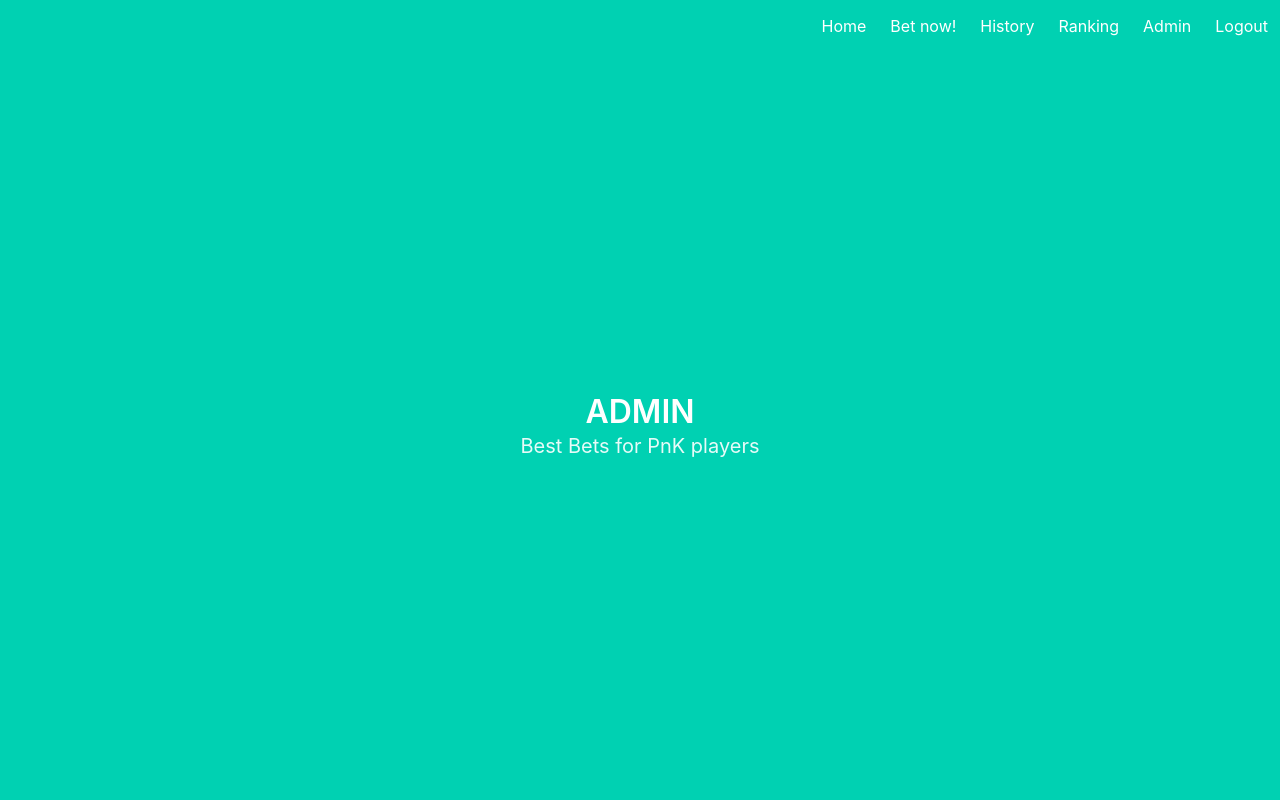
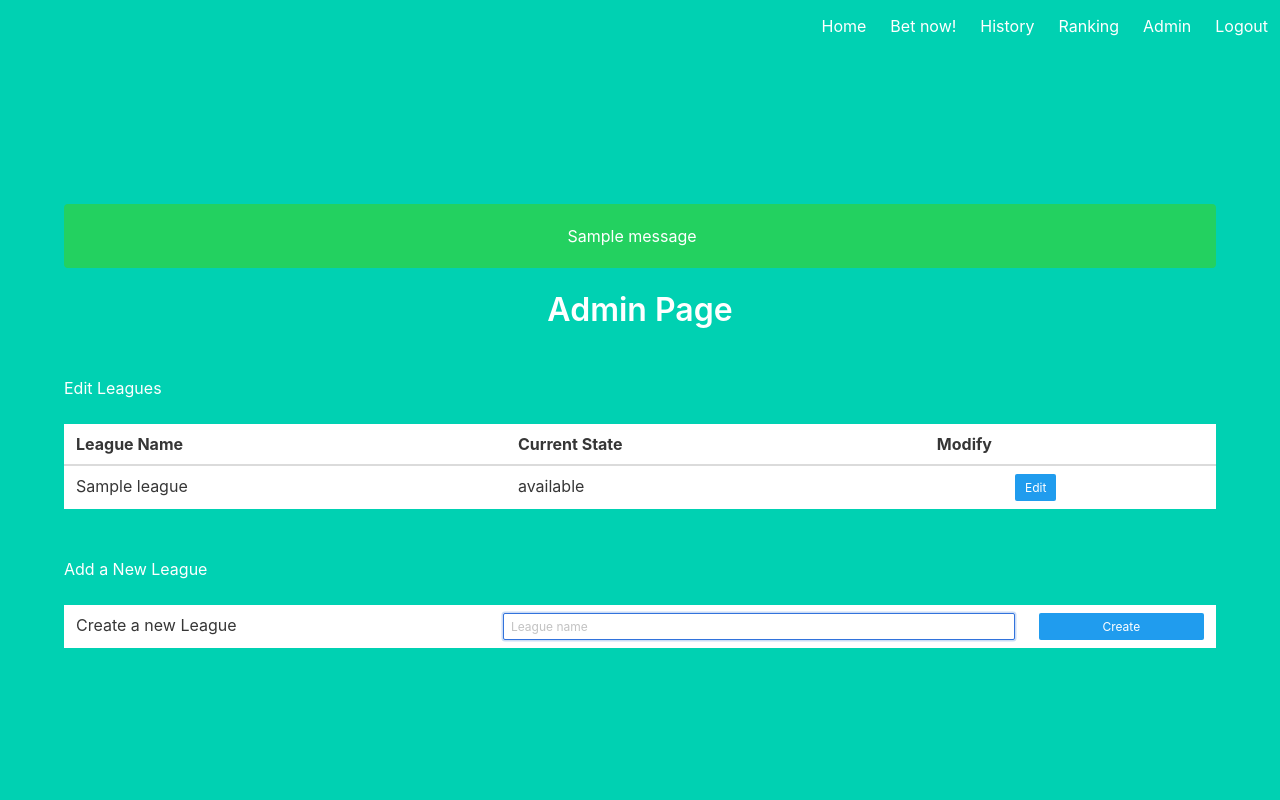
Before and after one commit to bsguedes/pnkasino, a Flask app: page /admin in a window 1280 px wide. Run offline with Flask 2, Linux system fonts and the light colour scheme; a user stored in the database is signed in; tables that the repository leaves empty hold one stand-in row (values such as "Sample post"); one stand-in notice (Sample message) is shown.

Commit message:
methods for league listing

```diff
--- a/admin.py
+++ b/admin.py
@@ -11,7 +11,34 @@ admin = Blueprint('admin', __name__)
 @login_required
 def index():
     if current_user.is_admin_user():
-        return render_template('admin.html')
+        return render_template('admin.html', leagues=League.query.all())
     else:
         flash('User is not an admin.', 'error')
         return redirect(url_for('main.profile'))
+
+
+@admin.route('/league/create', methods=['POST'])
+@login_required
+def league_create_post():
+    league_name = request.form.get('league_name')
+    if current_user.is_admin_user():
+        new_league = League(name=league_name, state='new')
+        db.session.add(new_league)
+        db.session.commit()
+        flash('League %s created successfully!' % league_name, 'success')
+        return redirect(url_for('admin.index'))
+    else:
+        flash('User is not an admin.', 'error')
+        return redirect(url_for('main.profile'))
+
+
+@admin.route('/league/edit', methods=['POST'])
+@login_required
+def history():
+    league_id = request.form.get('id')
+    if current_user.is_admin_user():
+        league = League.query.filter_by(id=int(league_id)).all()[0]
+        return render_template('edit.html', league=league)
+    else:
+        flash('User is not an admin.', 'error')
+        return redirect(url_for('main.profile'))
--- a/templates/admin.html
+++ b/templates/admin.html
@@ -3,10 +3,71 @@
 {% extends "base.html" %}
 
 {% block content %}
-<h1 class="title">
-  ADMIN
-</h1>
-<h2 class="subtitle">
-  Best Bets for PnK players
+
+{% with messages = get_flashed_messages(with_categories=true) %}
+{% if messages %}
+    {% for category, message in messages %}
+        {% if category == 'error' %}
+            <div class="notification is-danger">
+               {{ message }}
+            </div>
+        {% else %}
+            <div class="notification is-success">
+               {{ message }}
+            </div>
+        {% endif %}
+    {% endfor %}
+{% endif %}
+{% endwith %}
+
+<h2 class="title">
+  Admin Page
 </h2>
+
+<br/>
+<h2 align="left">Edit Leagues</h2>
+<br/>
+
+<table class="table table-striped table-responsive table-bordered is-fullwidth">
+<thead>
+  <tr>
+    <th>League Name</th>
+    <th>Current State</th>
+    <th colspan="2">Modify</th>
+  </tr>
+</thead>
+<tbody>
+    {% for item in leagues %}
+    <tr>
+       <td style="color:#363636">{{item['name']}}</td>
+       <td style="color:#363636">{{item['state']}}</td>
+       <td><form id="formleague{{item.id}}" action="/league/edit" method="post"><input type="hidden" name="id" value="{{item.id}}"/></form></td>
+       <td><input class="button is-block is-info is-small" form="formleague{{item.id}}" type="submit" name="edit" value="Edit"/></td>
+    </tr>
+    {% endfor %}
+</tbody>
+</table>
+
+<br/>
+<h2 align="left">Add a New League</h2>
+<br/>
+
+<form method="POST" action="/league/create">
+  <table class="table table-striped table-responsive table-bordered is-fullwidth">
+    <tbody>
+      <tr>
+        <td>Create a new League</td>
+        <td>
+          <div class="control">
+            <input class="input is-small" name="league_name" placeholder="League name" autofocus="">
+          </div>
+        </td>
+        <td>
+          <button class="button is-block is-info is-small is-fullwidth">Create</button>
+        </td>
+      </tr>
+    </tbody>
+  </table>
+</form>
+
 {% endblock %}
```
Also changed, not shown: templates/edit.html (added, +27 -0 lines).
